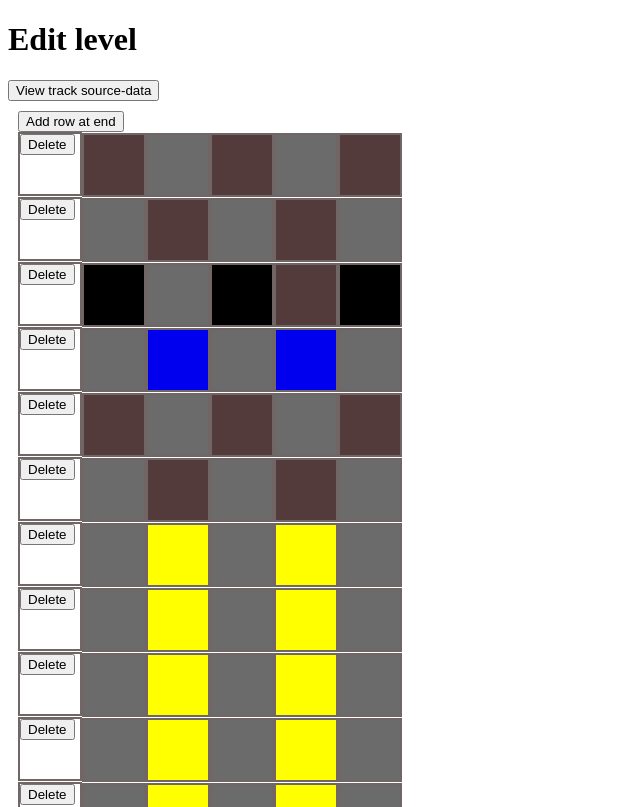
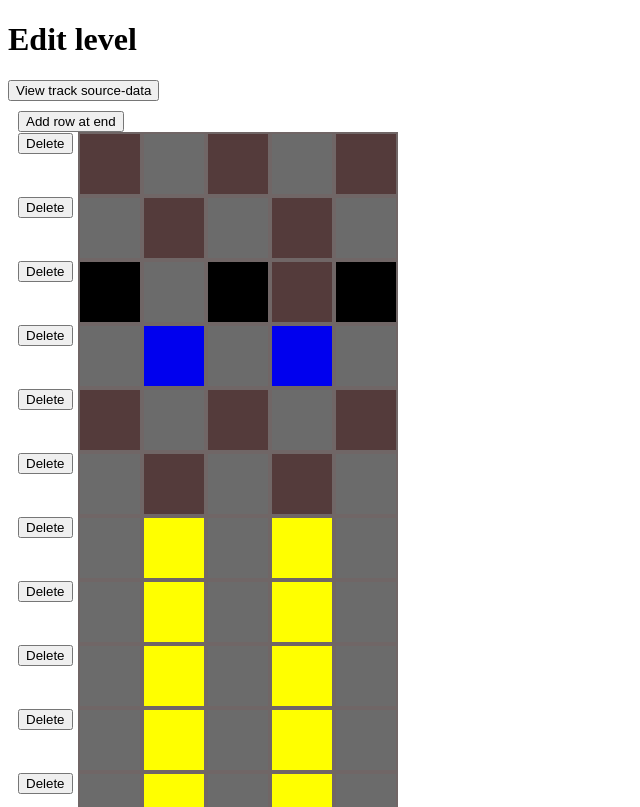
Before and after one commit to larsrytter/trailblaze-game-track-editor, an Angular app: page / in a window 1280 px wide. Shown: the top 807 px of the page, without its empty margins (0-640 px from the left). Built offline with nearby package versions, Linux system fonts and the light colour scheme.

Commit message:
Delete-row minor style change

```diff
--- a/src/app/track-editor/track-editor.component.css
+++ b/src/app/track-editor/track-editor.component.css
@@ -27,7 +27,12 @@
     border: 2px solid rgb(112, 102, 102);
     width: 60px;
     height: 60px;
+}
 
+.tile-action {
+    display: inline-block;
+    width: 60px;
+    height: 60px;
 }
 
 .add-row-button {
--- a/src/app/track-editor/track-editor.component.html
+++ b/src/app/track-editor/track-editor.component.html
@@ -9,7 +9,7 @@
                 class="row"
                 (mouseover)="mouseoverRow(i);"
                 (mouseout)="endMouseoverRow(i);">
-                <div class="tile">
+                <div class="tile-action">
                     <button (click)="deleteRow(row)">Delete</button>
                 </div>
                 <div *ngFor="let tile of row.tiles"
```
